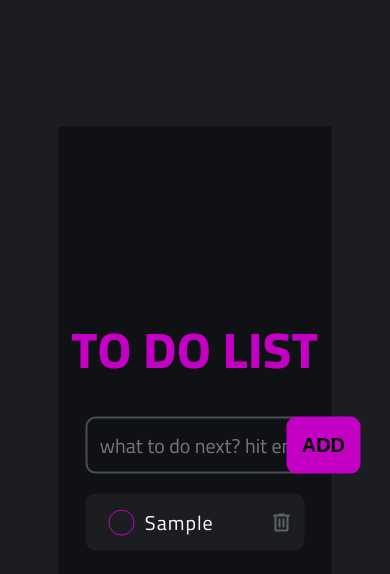
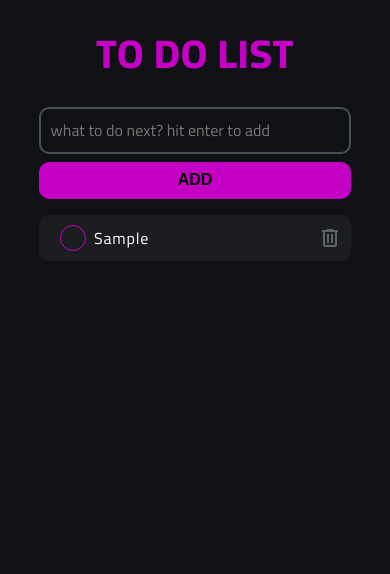
Before and after one commit to SharadaSi/harleyquin, a website: page index.html in a window 390 px wide. Both pictures are taken after typing "Sample" into the empty fields and a click on the button "ADD". Drawn offline with Linux system fonts and the light colour scheme.

Commit message:
To do app finished

```diff
--- a/app.js
+++ b/app.js
@@ -10,6 +10,8 @@
 // Remeber state of item (checked and unchecked) even after reloading the page
 
 // Shift the checked item to the bottom of the list
+
+//Move the new items to the top of the list
 
 
 //---VARIABLES
@@ -31,24 +33,37 @@ todoForm.addEventListener("submit", function(e) {
 
     e.preventDefault()
 
-    addTodo() //zavolej funkci addTodo()
-
+    addTodo() //kód se provede pouze pokud uživatel zadá nějaký text do políčka a submitne to
 })
 
-function addTodo(){
+function animationTodo() {
+    todoInput.classList.add("animation-todo-input")
+    todoInput.addEventListener("animationend", ()=>{
+        todoInput.classList.remove("animation-todo-input")
+    })
+}
+
+function addTodo(){ //Zpracuje a pošle hodnotu z inputu do pole
 
     const todoText = todoInput.value.trim() //zachyť text z input políčka a ulož ji do proměnné TodoText
 
     if(todoText.length > 0){ //Pokud je text delší než 0 znaků, provede se push metoda
 
-        allTodos.push(todoText) //Vem pole allTodos a nacpi tam output z todoText
+        const todoObject = {
+            text: todoText,
+            completed: false
+        }
+
+        allTodos.unshift(todoObject) //Vem pole allTodos a nacpi do něj na začátek objekt todoObject
 
         updateTodoList() //Zavolej tuto funkci
 
         saveTodos() //Zavolej tuto funkci
 
-        todoInput.value = "" //Text v input políčku se vymaže použitím prázdných (kalhotek :)) ) string
-    } //kód se provede pouze pokud uživatel zadá nějaký text do políčka
+        animationTodo()
+
+        todoInput.value = "" //Text v input políčku se vymaže použitím prázdného stringu
+    }
 }
 
 function updateTodoList(){ //Jakákoliv změna v poli allTodos povede ke změne v To do listu - itemsListUL
@@ -64,9 +79,13 @@ function updateTodoList(){ //Jakákoliv změna v poli allTodos povede ke změne
 
 }
 
+
+// Inside this function, parameteters/arguments `todo` and `todoIndex` are variables that hold the values passed to the function.
 function createTodoItem(todo, todoIndex){ //argument todo reprezentuje obsah nové to do položky - todoLI
 
     const todoId = "todo-"+ todoIndex //Vytvoř proměnou, která reprezentuje ID každé nové vytvořené TodoItem
+
+    const todoText = todo.text
     const todoLI = document.createElement("li") //vytvoř v HTML element <li>
 
     // todoLI.innerText = todo // This makes the todoLI element display the value of todo as its visible text content.
@@ -74,12 +93,13 @@ function createTodoItem(todo, todoIndex){ //argument todo reprezentuje obsah nov
     todoLI.className = "todo-item" //Ustanov classu "todo-item" ve vytvořeném HTML elementu <li>
 
     todoLI.innerHTML = `
-                <input type="checkbox" name="todo-checkbox" id="${todoId}">
+                <input type="checkbox" name="todo-checkbox" id="${todoId}" ${todo.completed ? "checked" : ""}>
+                <!--Proměnná na změnu atributu input checkboxu, podle toho jestli byl zaškrtnutý nebo ne-->
                 <label class="custom-checkbox" for="${todoId}">
                     <svg fill="var(--primary-color)" xmlns="http://www.w3.org/2000/svg" height="24px" viewBox="0 -960 960 960" width="24px" fill="#5f6368"><path d="M382-240 154-468l57-57 171 171 367-367 57 57-424 424Z"/></svg>
                 </label>
                 <label for="${todoId}" class="todo-text">
-                    ${todo}
+                    ${todoText}
                 </label>
                 <button class="delete-btn">
                     <svg xmlns="http://www.w3.org/2000/svg" height="24px" viewBox="0 -960 960 960" width="24px" fill="#5f6368"><path d="M280-120q-33 0-56.5-23.5T200-200v-520h-40v-80h200v-40h240v40h200v80h-40v520q0 33-23.5 56.5T680-120H280Zm400-600H280v520h400v-520ZM360-280h80v-360h-80v360Zm160 0h80v-360h-80v360ZM280-720v520-520Z"/></svg>
@@ -88,10 +108,26 @@ function createTodoItem(todo, todoIndex){ //argument todo reprezentuje obsah nov
 
     const deleteBtn = todoLI.querySelector(".delete-btn") //Zaměřím delete btn ne v původním HTML ale v HTML vytvořeném v JS
 
-    deleteBtn.addEventListener("click", ()=>{
-        deleteTodoItem(todoIndex)
+    deleteBtn.addEventListener("click", ()=>{ // Na tlačítko smazat nasaď event listener
+        deleteTodoItem(todoIndex) //Proveď funkci smazat to do položku
     })
 
+    const checkbox = todoLI.querySelector("input") // Zaměř input checboxu z HTML vytvořeného v rámci funkce createTodoItem
+
+    checkbox.checked = todo.completed //Zaškrtnutím checkboxu přiřad vytvořené todo položce stav .completed
+
+    checkbox.addEventListener("change", ()=> {
+        allTodos[todoIndex].completed = checkbox.checked //Updatuj příslušnou položku v to do listu tak aby odpovídala stavu checkboxu
+
+        if (checkbox.checked) {
+
+            const [completedTodo] = allTodos.splice(todoIndex, 1); //Deconstruction of array - vyextrahuj první položku pole allTodos
+            allTodos.push(completedTodo); //přidej tu položku na konec pole alltodos
+          }
+
+        saveTodos()
+        updateTodoList()
+    })
 
     return(todoLI) //vrať mi výstup proměnné todoLI o kterou se v této funkci jedná
 }
@@ -100,34 +136,35 @@ function saveTodos() { //ulož mi každou novou to do položku todoLI do local s
 
     const todosJson = JSON.stringify(allTodos) //Proměň všechny položky pole allTodos na string v JSON souboru
 
-    localStorage.setItem("todo items", todosJson) //Ulož položky pod keyword todo items s hodnotou položek z pole allTodos
+    localStorage.setItem("todo items", todosJson) //Ulož položky pod keyword "todo items" s hodnotou položek z pole allTodos
 }
 
 function getTodos() { //Nahraj uložené položky to do listu z local storage
 
-    const loadedTodos = localStorage.getItem("todo items") || "[]" //Nahraj položky to do listu do proměnné loadedTodos, a pokud žádné k nahrání nejsou, vytvoř nové prázdné pole
+    try {
 
-    if (!loadedTodos) {
-        return []; // If no data exists, return an empty array
+        const loadedTodos = localStorage.getItem("todo items")
+
+        return loadedTodos ? JSON.parse(loadedTodos) : [] // Ensure an empty array if no data exists
+
+    } catch (error) {
+
+        console.error("Error parsing JSON from localStorage.", error)
+
+        return []
     }
-
-    try {
-        return JSON.parse(loadedTodos); //Zkus promeňit JSON žabáka loadedTodos zpátky na JS prince a vydej ho do placu
-    } catch (error) {
-        console.error("Error parsing JSON from localStorage:", error);
-        return []; // Return an empty array if parsing fails
-    }
-
-    return JSON.parse(loadedTodos)
 }
 
+
+//FUNKCE NA SMAZÁNÍ POLOŽEK Z TODO LISTU
+
 function deleteTodoItem(todoIndex) {
-    allTodos = allTodos.filter( (_,i ) => i !== todoIndex ) //Přepiš pole allTodoes - vytvoř kopii, která vyfiltruje prvky, které neprojdou testem ve filtru.
+    allTodos = allTodos.filter( ( _ ,i ) => i !== todoIndex ) //Přepiš pole allTodoes - vytvoř kopii, která vyfiltruje prvky, které neprojdou testem ve filtru.
 
 //     The callback function inside filter() takes two parameters:
 //     _ → Represents the current item in the array (not used in this  case, hence _).
 //     i → Represents the index of the current item in the array.
 //     Jednoduše, je to zavedený způsob jak smazat něco z pole, bez vedlejších efektů!
-    saveTodos()
-    updateTodoList()
+    saveTodos() //Novou kopii pole ulož
+    updateTodoList() // Aktualizuj seznam
 }
--- a/index.html
+++ b/index.html
@@ -68,8 +68,9 @@
             </li>
         </ul>
     </div>
-
+    <div class="bumper"></div>
 <script src="app.js"></script>
+<script src="script.js"></script>
 
 </body>
 </html>
--- a/style.css
+++ b/style.css
@@ -25,23 +25,21 @@ html{
 
 body{
     width: 100%;
-    overflow: hidden;
+    overflow-x: hidden;
     min-height: 100vh;
-    background-color: var(--primary-color);
+    background-color: var(--bg-color);
     position: relative;
     font-size: 2rem;
     letter-spacing: .1rem;
-    position: relative;
+    display: grid;
+    place-items: center;
 }
 
 .app_container{
+    margin: 0 auto;
     width: 70%;
-    height: 70%;
+    height: auto;
     background-color: var(--bg-color);
-    position: absolute;
-    transform: translate(-50%, -50%);
-    top: 50%;
-    left: 50%;
     display: flex;
     flex-direction: column;
     align-items: center;
@@ -88,7 +86,6 @@ form{
     position: absolute;
     top: 0;
     left: 92%;
-
     height: 100%;
     border: none;
     padding: 0rem 1.5rem;
@@ -112,12 +109,15 @@ form{
     border-radius: 10px;
     display: flex;
     align-items: center;
+    backface-visibility: hidden;
 }
 
 .todo-text{
     padding: 1rem;
     padding-right: 0;
     flex-grow: 1;
+    transition: all .3s ease;
+
 }
 
 .delete-btn{
@@ -147,6 +147,7 @@ form{
     justify-content: center;
     align-items: center;
     flex-shrink: 0;
+    transition: all .3s ease;
 }
 
 input[type="checkbox"]:checked ~ .custom-checkbox{
@@ -165,3 +166,50 @@ input[type="checkbox"]:checked ~ .todo-text{
 input[type="checkbox"]{
     visibility: hidden;
 }
+
+@keyframes slideToRight {
+    0% {
+        opacity: 1;
+        transform: translateX(0);
+    }
+
+    50% {
+        opacity: .3;
+        transform: translateX(15%)
+    }
+
+    100% {
+        opacity: 0;
+        transform: translateX(30%);
+    }
+}
+
+.animation-todo-input{
+    animation: slideToRight .2s linear;
+}
+
+.bumper{
+    width: 100%;
+    height: 4rem;
+}
+
+@media (max-width: 56.8rem) {
+    html{
+        font-size: 6pt;
+    }
+
+    body{
+        display: block;
+    }
+
+    .app_container{
+        width: 100%;
+    }
+
+    #add-item-btn{
+        position: unset;
+        width: 100%;
+        margin-top: 1rem;
+        padding: 1.2rem 2rem;
+    }
+}
```
Also changed, not shown: script.js (deleted).
